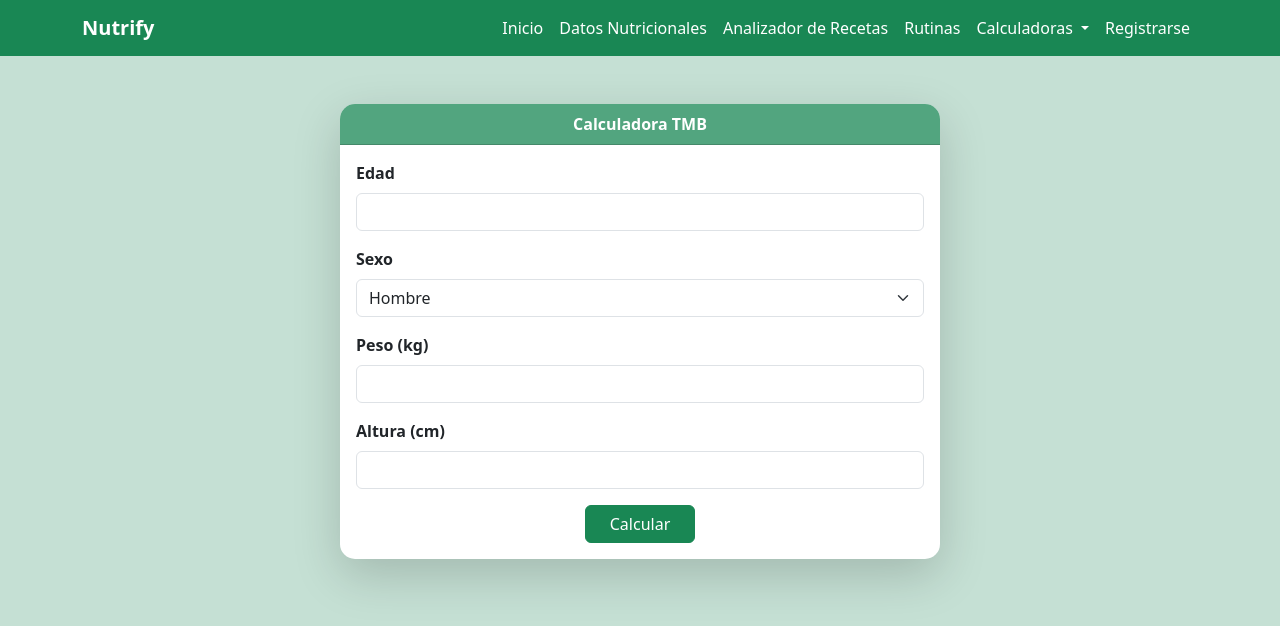
After one commit to NeydaJimenez/nutriApp_JR, a Flask app: page /calculadora/tmb in a window 1280 px wide. The commit adds this page. Shown: the top 626 px of the page. Run offline with Flask 3, Linux system fonts and the light colour scheme.

Commit message:
actualizacion

```diff
--- a/app.py
+++ b/app.py
@@ -29,6 +29,7 @@ def registrado():
         return redirect(url_for('index'))
     return render_template('registrado.html')
 
+
 @app.route('/perfil')
 def perfil():
     if 'nombre' in session:
@@ -36,14 +37,98 @@ def perfil():
     else:
         return redirect(url_for('registrado'))
 
+
 @app.route('/logout')
 def logout():
     session.clear()
     return redirect(url_for('index'))
 
+
 @app.route('/datos-nutricionales')
 def datos_nutricionales():
     return render_template('datos_nutricionales.html')
 
+@app.route('/calculadora/imc', methods=['GET', 'POST'])
+def calculadora_imc():
+    resultado = None
+    if request.method == 'POST':
+        peso = float(request.form['peso'])
+        altura = float(request.form['altura']) / 100
+        imc = peso / (altura ** 2)
+        resultado = f"Tu IMC es {imc:.2f}"
+
+    return render_template('calculadora_IMC.html', resultado=resultado)
+
+@app.route('/calculadora/tmb', methods=['GET', 'POST'])
+def calculadora_tmb():
+    resultado = None
+    if request.method == 'POST':
+        edad = int(request.form['edad'])
+        sexo = request.form['sexo']
+        peso = float(request.form['peso'])
+        altura = float(request.form['altura'])
+
+        if sexo == "hombre":
+            tmb = 88.36 + (13.4 * peso) + (4.8 * altura) - (5.7 * edad)
+        else:
+            tmb = 447.6 + (9.2 * peso) + (3.1 * altura) - (4.3 * edad)
+
+        resultado = f"Tu TMB es {tmb:.2f} calorías/día"
+
+    return render_template('calculadora_TMB.html', resultado=resultado)
+
+@app.route('/calculadora/gct', methods=['GET', 'POST'])
+def calculadora_gct():
+    resultado = None
+    if request.method == 'POST':
+        tmb = float(request.form['tmb'])
+        actividad = float(request.form['actividad'])
+        gct = tmb * actividad
+        resultado = f"Tu gasto calórico total es {gct:.2f} calorías/día"
+
+    return render_template('calculadora_GCT.html', resultado=resultado)
+
+@app.route('/calculadora/pesoideal', methods=['GET', 'POST'])
+def calculadora_pesoideal():
+    resultado = None
+    if request.method == 'POST':
+        altura = float(request.form['altura'])
+        sexo = request.form['sexo']
+
+        altura_m = altura / 2.54
+
+        if sexo == "hombre":
+            ideal = 50 + 2.3 * (altura_m - 60)
+        else:
+            ideal = 45.5 + 2.3 * (altura_m - 60)
+
+        resultado = f"Tu peso ideal aproximado es {ideal:.2f} kg"
+
+    return render_template('calculadora_pesoideal.html', resultado=resultado)
+
+@app.route('/calculadora/macronutrientes', methods=['GET', 'POST'])
+def calculadora_macronutrientes():
+    resultado = None
+
+    if request.method == 'POST':
+        calorias = float(request.form['calorias'])
+        objetivo = request.form['objetivo']
+
+        if objetivo == "perder":
+            p, g, c = 0.40, 0.30, 0.30
+        elif objetivo == "mantener":
+            p, g, c = 0.30, 0.30, 0.40
+        else:
+            p, g, c = 0.30, 0.25, 0.45
+
+        prot = calorias * p / 4
+        gras = calorias * g / 9
+        carb = calorias * c / 4
+
+        resultado = f"Proteínas: {prot:.0f} g | Grasas: {gras:.0f} g | Carbohidratos: {carb:.0f} g"
+
+    return render_template('calculadora_macronutrientes.html', resultado=resultado)
+
+
 if __name__ == '__main__':
     app.run(debug=True)
--- a/templates/base.html
+++ b/templates/base.html
@@ -14,22 +14,71 @@
             <button class="navbar-toggler" type="button" data-bs-toggle="collapse" data-bs-target="#navbarNav">
                 <span class="navbar-toggler-icon"></span>
             </button>
+
             <div class="collapse navbar-collapse justify-content-end" id="navbarNav">
                 <ul class="navbar-nav">
-                    <li class="nav-item"><a class="nav-link text-white" href="{{ url_for('index') }}">Inicio</a></li>
-                    <li class="nav-item"><a class="nav-link text-white" href="{{ url_for('datos_nutricionales') }}">Datos Nutricionales</a></li>
-                    <li class="nav-item"><a class="nav-link text-white" href="#">Analizador de Recetas</a></li>
-                    <li class="nav-item"><a class="nav-link text-white" href="#">Rutinas</a></li>
-                    <li class="nav-item"><a class="nav-link text-white" href="#">Calculadora de...</a></li>
+
+                    <li class="nav-item">
+                        <a class="nav-link text-white" href="{{ url_for('index') }}">Inicio</a>
+                    </li>
+
+                    <li class="nav-item">
+                        <a class="nav-link text-white" href="{{ url_for('datos_nutricionales') }}">Datos Nutricionales</a>
+                    </li>
+
+                    <li class="nav-item">
+                        <a class="nav-link text-white" href="#">Analizador de Recetas</a>
+                    </li>
+
+                    <li class="nav-item">
+                        <a class="nav-link text-white" href="#">Rutinas</a>
+                    </li>
+
+                    <li class="nav-item dropdown">
+                        <a class="nav-link dropdown-toggle text-white" href="#" id="calcDropdown" role="button" data-bs-toggle="dropdown">
+                            Calculadoras
+                        </a>
+
+                        <ul class="dropdown-menu">
+
+                            <li>
+                                <a class="dropdown-item" href="{{ url_for('calculadora_imc') }}">IMC</a>
+                            </li>
+
+                            <li>
+                                <a class="dropdown-item" href="{{ url_for('calculadora_tmb') }}">TMB</a>
+                            </li>
+
+                            <li>
+                                <a class="dropdown-item" href="{{ url_for('calculadora_gct') }}">Gasto Calórico Total</a>
+                            </li>
+
+                            <li>
+                                <a class="dropdown-item" href="{{ url_for('calculadora_pesoideal') }}">Peso Ideal</a>
+                            </li>
+
+                            <li>
+                                <a class="dropdown-item" href="{{ url_for('calculadora_macronutrientes') }}">Macronutrientes</a>
+                            </li>
+
+                        </ul>
+                    </li>
 
                     {% if 'nombre' in session %}
                         <li class="nav-item">
                             <a class="nav-link text-white" href="{{ url_for('perfil') }}">Perfil</a>
                         </li>
-                        <li class="nav-item"><a class="nav-link text-white" href="{{ url_for('logout') }}">Cerrar Sesión</a></li>
+
+                        <li class="nav-item">
+                            <a class="nav-link text-white" href="{{ url_for('logout') }}">Cerrar Sesión</a>
+                        </li>
+
                     {% else %}
-                        <li class="nav-item"><a class="nav-link text-white" href="{{ url_for('registrado') }}">Registrarse</a></li>
+                        <li class="nav-item">
+                            <a class="nav-link text-white" href="{{ url_for('registrado') }}">Registrarse</a>
+                        </li>
                     {% endif %}
+
                 </ul>
             </div>
         </div>
--- /dev/null
+++ b/templates/calculadora_TMB.html
@@ -0,0 +1,57 @@
+{% extends "base.html" %}
+{% block title %}TMB{% endblock %}
+
+{% block content %}
+<div class="container d-flex justify-content-center">
+    <div class="card shadow-lg border-0" style="max-width: 600px; width: 100%; border-radius: 15px;">
+
+        <div class="card-header bg-success bg-opacity-75 text-white text-center fw-bold"
+             style="border-top-left-radius: 15px; border-top-right-radius: 15px;">
+            Calculadora TMB
+        </div>
+
+        <div class="card-body">
+
+            <form method="POST">
+
+                <div class="mb-3">
+                    <label class="form-label fw-semibold">Edad</label>
+                    <input type="number" name="edad" class="form-control" required>
+                </div>
+
+                <div class="mb-3">
+                    <label class="form-label fw-semibold">Sexo</label>
+                    <select name="sexo" class="form-select" required>
+                        <option value="hombre">Hombre</option>
+                        <option value="mujer">Mujer</option>
+                    </select>
+                </div>
+
+                <div class="mb-3">
+                    <label class="form-label fw-semibold">Peso (kg)</label>
+                    <input type="number" step="0.1" name="peso" class="form-control" required>
+                </div>
+
+                <div class="mb-3">
+                    <label class="form-label fw-semibold">Altura (cm)</label>
+                    <input type="number" name="altura" class="form-control" required>
+                </div>
+
+                <div class="text-center">
+                    <button class="btn btn-success px-4">Calcular</button>
+                </div>
+
+            </form>
+
+            {% if resultado %}
+            <div class="mt-4 card bg-success bg-opacity-25 border-0 p-3">
+                <h5 class="text-success fw-bold text-center">Resultado:</h5>
+                <p class="text-center fs-5">{{ resultado }}</p>
+            </div>
+            {% endif %}
+
+        </div>
+
+    </div>
+</div>
+{% endblock %}
```
Also changed, not shown: templates/calculadora_GCT.html (added, +50 -0 lines), templates/calculadora_IMC.html (added, +46 -0 lines), templates/calculadora_macronutrientes.html (added, +48 -0 lines), templates/calculadora_pesoideal.html (added, +47 -0 lines).
